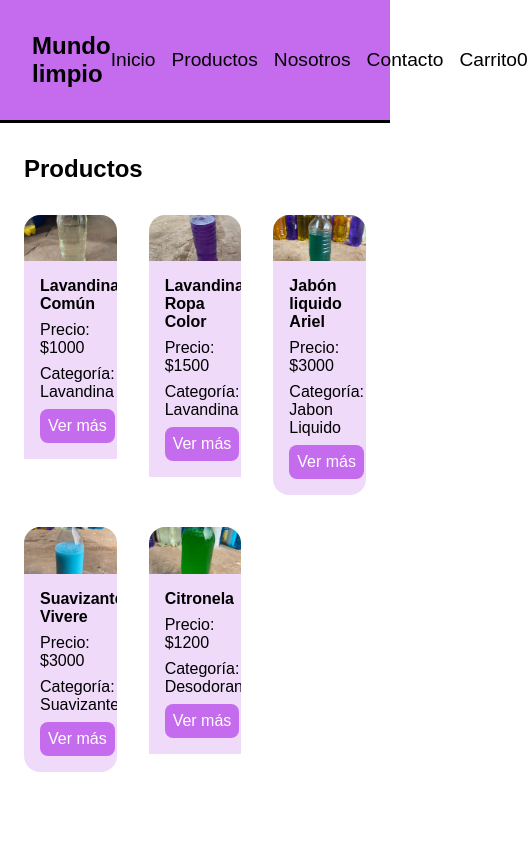
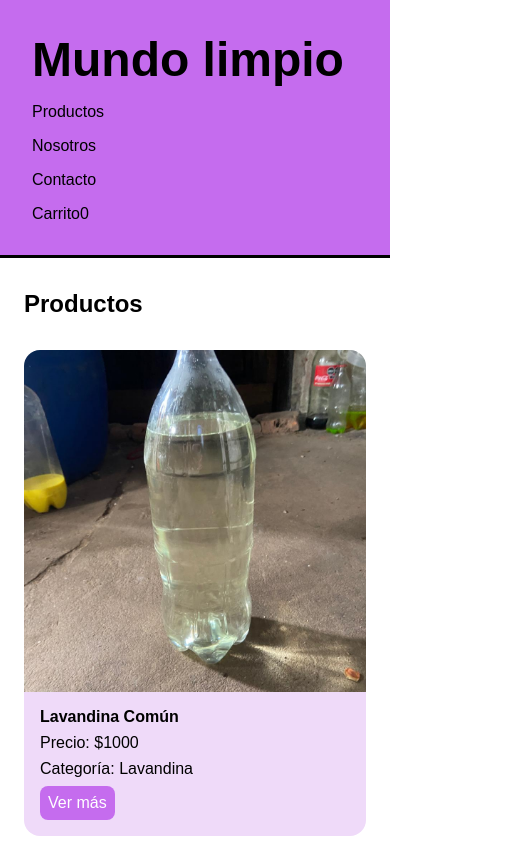
Before and after one commit to zotel1/react-ecommerce, a React (Create React App) app: page / in a window 390 px wide. Shown: the top 844 px of the page, 528 px wide, since content can reach past the window. Built offline with nearby package versions, Linux system fonts and the light colour scheme.

Commit message:
cambiamos las media queries

```diff
--- a/src/components/Navbar.jsx
+++ b/src/components/Navbar.jsx
@@ -7,7 +7,6 @@ const Navbar = () => {
         <nav className="navbar">
             <Link to="/" className="logo"><h1>Mundo limpio</h1></Link>
             <ul className="menu">
-                <li><Link className="menu-link" to="/">Inicio</Link></li>
                 <li><Link className="menu-link" to="/productos">Productos</Link></li>
                 <li><Link className="menu-link" to="/nosotros">Nosotros</Link></li>
                 <li><Link className="menu-link" to="/contacto">Contacto</Link></li>
--- a/src/main.css
+++ b/src/main.css
@@ -4,7 +4,7 @@
     box-sizing: border-box;
     font-family: sans-serif;
 }
-
+/*
 :root {
     --clr-main: #c56cee;
     --clr-main-light: #efdaf9;
@@ -182,3 +182,232 @@
     border: 2px solid var(--clr-main);
     outline: 2px solid var(--clr-main);
 }
+
+@media screen and (max-width: 760px) {
+    .nav .navbar {
+        flex-direction: column;
+        gap: 2rem;
+    }
+    .menu {
+        padding: 5%;
+        ;
+    }
+
+} */
+
+* {
+    margin: 0;
+    padding: 0;
+    box-sizing: border-box;
+    font-family: sans-serif;
+}
+
+:root {
+    --clr-main: #c56cee;
+    --clr-main-light: #efdaf9;
+}
+
+.container {
+    max-width: 1140px;
+    padding-inline: 1.5rem;
+    margin: 0 auto;
+}
+
+.main-title {
+    margin-top: 2rem;
+}
+
+.navbar {
+    padding: 2rem;
+    display: flex;
+    justify-content: space-between;
+    align-items: center;
+    background-color: var(--clr-main);
+    border-bottom: 3px solid black;
+}
+
+.logo {
+    text-decoration: none;
+    color: black;
+    font-size: 2rem;
+}
+
+.menu {
+    list-style-type: none;
+    display: flex;
+    align-items: center;
+    gap: 1rem;
+}
+
+.menu-link {
+    text-decoration: none;
+    color: black;
+    font-size: 1.2rem;
+}
+
+.menu-link:hover {
+    text-decoration: underline;
+}
+
+.productos {
+    display: grid;
+    grid-template-columns: repeat(3, 1fr);
+    gap: 2rem;
+    padding-block: 2rem;
+}
+
+.producto {
+    display: flex;
+    flex-direction: column;
+    border-radius: 1rem;
+    overflow: hidden;
+}
+
+.producto>div {
+    padding: 1rem;
+    background-color: var(--clr-main-light);
+    display: flex;
+    flex-direction: column;
+    gap: .5rem;
+}
+
+.producto>img {
+    width: 100%;
+    aspect-ratio: 2/1;
+    object-fit: cover;
+}
+
+.producto .ver-mas {
+    text-decoration: none;
+    background-color: var(--clr-main);
+    color: white;
+    padding: .5rem;
+    width: max-content;
+    border-radius: .5rem;
+    transition: .2s;
+}
+
+.producto .ver-mas:hover {
+    background-color: black;
+    color: white;
+}
+
+.producto-detalle {
+    padding-block: 2rem;
+    display: grid;
+    grid-template-columns: 1fr 2fr;
+    gap: 2rem;
+}
+
+.producto-detalle img {
+    width: 100%;
+}
+
+.producto-detalle-info h3 {
+    font-size: 2rem;
+}
+
+.categoria {
+    font-size: .8rem;
+    color: #424242;
+    margin-top: 1rem;
+}
+
+.precio {
+    font-size: 2rem;
+    margin-top: 2rem;
+    font-weight: 600;
+}
+
+.item-count {
+    display: flex;
+    align-items: center;
+    gap: 1rem;
+    margin-top: 1rem;
+}
+
+.item-count button,
+.agregar-al-carrito,
+.enviar {
+    background-color: var(--clr-main);
+    border: 0;
+    width: 2rem;
+    height: 2rem;
+    color: white;
+    border-radius: .5rem;
+    cursor: pointer;
+    font-size: 1rem;
+    display: flex;
+    align-items: center;
+    justify-content: center;
+    text-align: center;
+    line-height: 1;
+    border: 2px solid var(--clr-main);
+    transition: .2s;
+}
+
+.item-count button:hover,
+.agregar-al-carrito:hover,
+.enviar:hover {
+    background-color: white;
+    color: black;
+}
+
+.agregar-al-carrito,
+.enviar {
+    width: auto;
+    height: auto;
+    margin-top: 1rem;
+    padding: 1rem;
+}
+
+.formulario {
+    display: flex;
+    flex-direction: column;
+    gap: .5rem;
+    align-items: flex-start;
+}
+
+.formulario input {
+    padding: .5rem;
+    width: 18rem;
+    border-radius: .5rem;
+    border: 2px solid black;
+}
+
+.formulario input:focus {
+    outline: 0;
+    border: 2px solid var(--clr-main);
+    outline: 2px solid var(--clr-main);
+}
+
+@media screen and (max-width: 760px) {
+    .navbar {
+        flex-direction: column;
+        align-items: flex-start;
+        gap: 1rem;
+    }
+
+    .menu {
+        flex-direction: column;
+        align-items: flex-start;
+        width: 100%;
+    }
+
+    .menu-link {
+        font-size: 1rem;
+        padding: 0.5rem 0;
+    }
+
+    .productos {
+        grid-template-columns: 1fr;
+    }
+
+    .producto {
+        margin-bottom: 1rem;
+    }
+
+    .producto img {
+        aspect-ratio: 1/1;
+    }
+}
```
